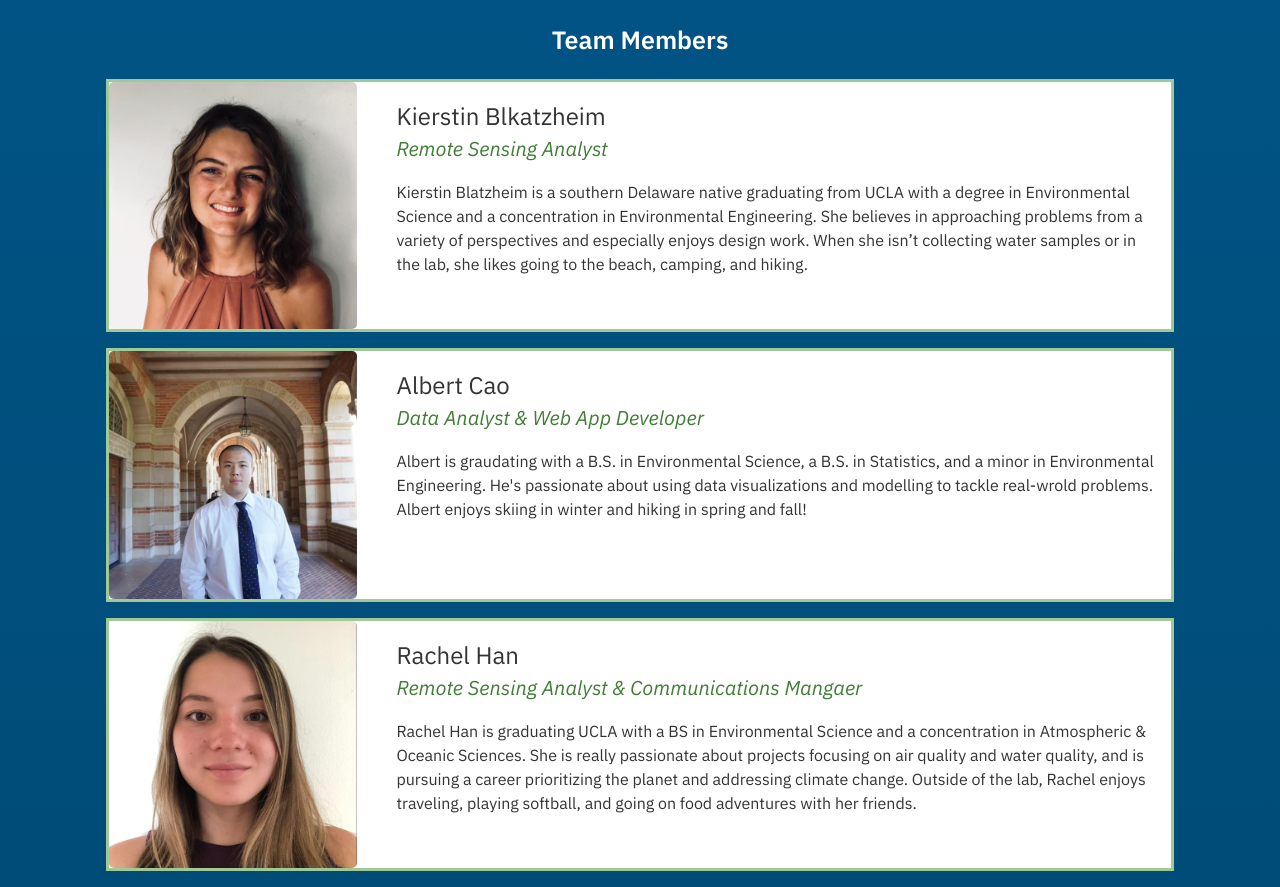
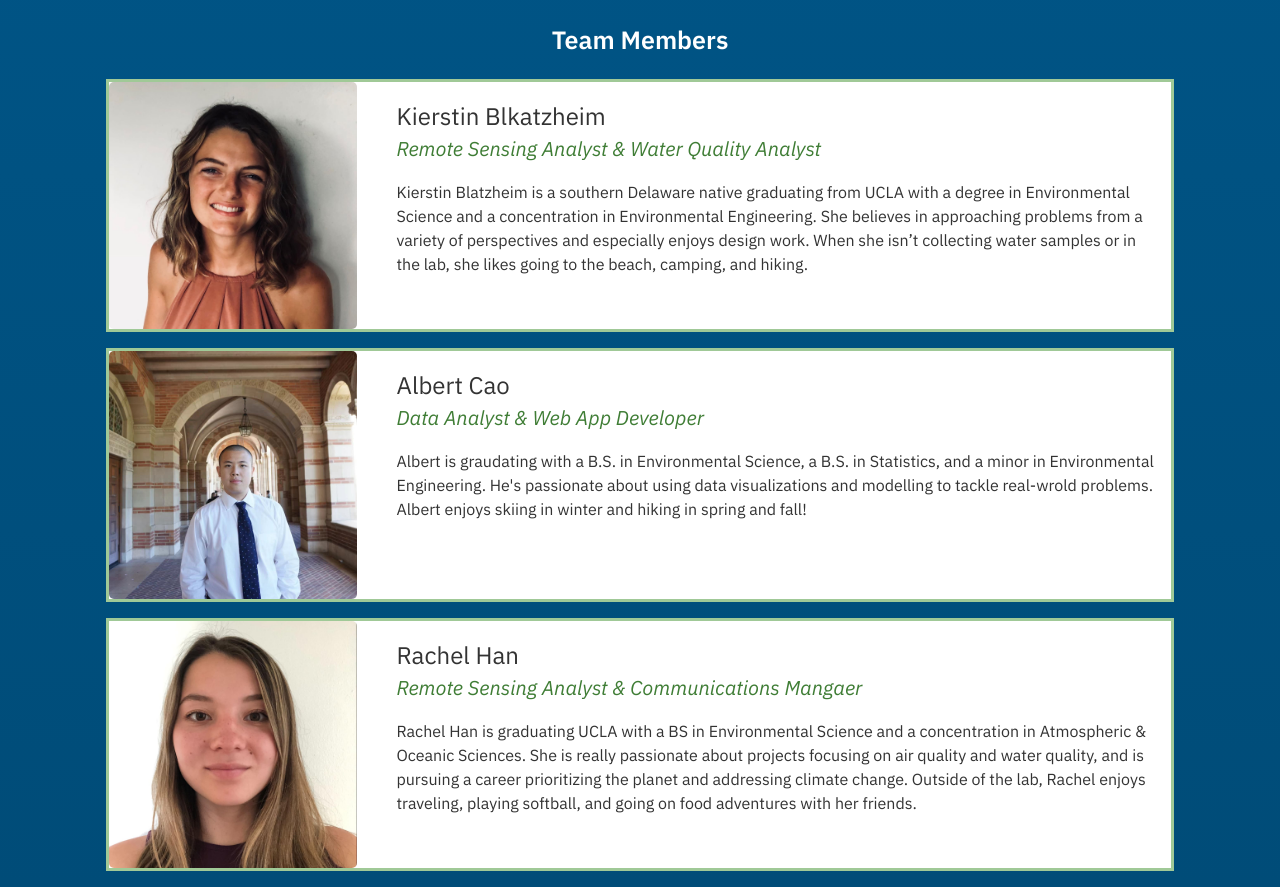
Before and after one commit to uclaioes/nasa-jpl, a plain HTML site: page index.html in a window 1280 px wide. Shown: the part 2240-3127 px from the top of the page. Drawn offline with nearby package versions, Linux system fonts and the light colour scheme.

Commit message:
Update index.html

```diff
--- a/index.html
+++ b/index.html
@@ -166,7 +166,7 @@
                     <div class="card-body">
                       <div class="card-title name mb-0">Kierstin
                         Blkatzheim</div>
-                      <div class="role mb-3">Remote Sensing Analyst
+                      <div class="role mb-3">Remote Sensing Analyst & Water Quality Analyst
                       </div>
                       <p class="card-text">
                         Kierstin Blatzheim is a southern Delaware native graduating from UCLA with a degree in Environmental Science and a concentration in Environmental Engineering.
```
